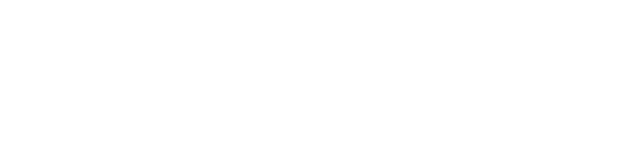
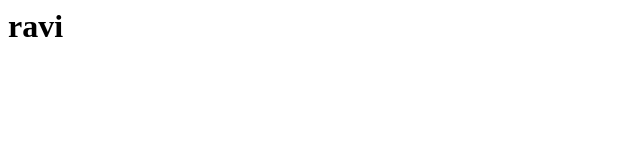
Before and after one commit to PatelRavip1/dev, a plain HTML site: page index.html in a window 1280 px wide. Shown: the whole page, without its empty margins (0-640 px from the left). Drawn offline with Linux system fonts and the light colour scheme.

Commit message:
Update index.html

```diff
--- a/index.html
+++ b/index.html
@@ -1,3 +1,2 @@
-<html>
-
+<html><h1>ravi</h1>
 </html>
```
